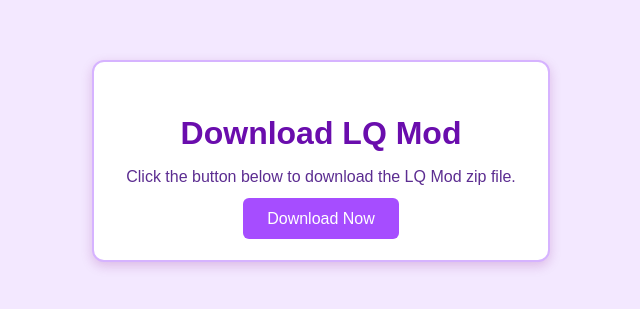
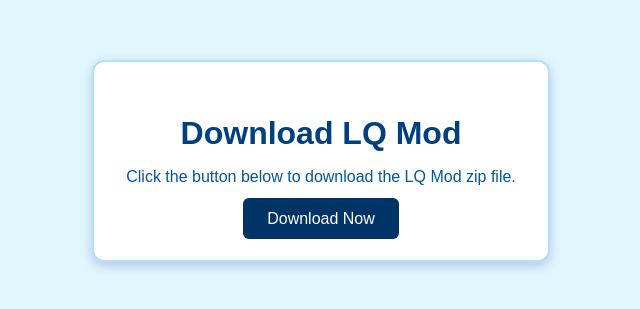
Before and after one commit to lilfroggy123/Filamento, a plain HTML site: page index.html in a window 1280 px wide. Shown: the part 239-548 px from the top of the page, without its empty margins (319-959 px from the left). Drawn offline with Linux system fonts and the light colour scheme.

Commit message:
Update styles.css

```diff
--- a/styles.css
+++ b/styles.css
@@ -1,6 +1,6 @@
 body {
   font-family: Arial, sans-serif;
-  background: #f3e8ff;
+  background: #e0f7ff; /* sky blue */
   display: flex;
   flex-direction: column;
   align-items: center;
@@ -13,23 +13,23 @@ body {
   background: white;
   padding: 2rem;
   border-radius: 12px;
-  box-shadow: 0 4px 12px rgba(128, 0, 128, 0.2);
+  box-shadow: 0 4px 12px rgba(0, 0, 128, 0.2); /* dark blue shadow */
   text-align: center;
-  border: 2px solid #d6b3ff;
+  border: 2px solid #b3e0ff; /* lighter sky blue border */
 }
 
 h1 {
   margin-bottom: 0.5rem;
-  color: #6a0dad;
+  color: #004080; /* dark blue */
 }
 
 p {
   margin-bottom: 1.5rem;
-  color: #5c2d91;
+  color: #005999; /* medium-dark blue */
 }
 
 .download-btn {
-  background: #a64dff;
+  background: #003366; /* dark blue */
   color: white;
   padding: 0.75rem 1.5rem;
   border: none;
@@ -41,5 +41,5 @@ p {
 }
 
 .download-btn:hover {
-  background: #7a1fff;
+  background: #002244; /* darker blue on hover */
 }
```
